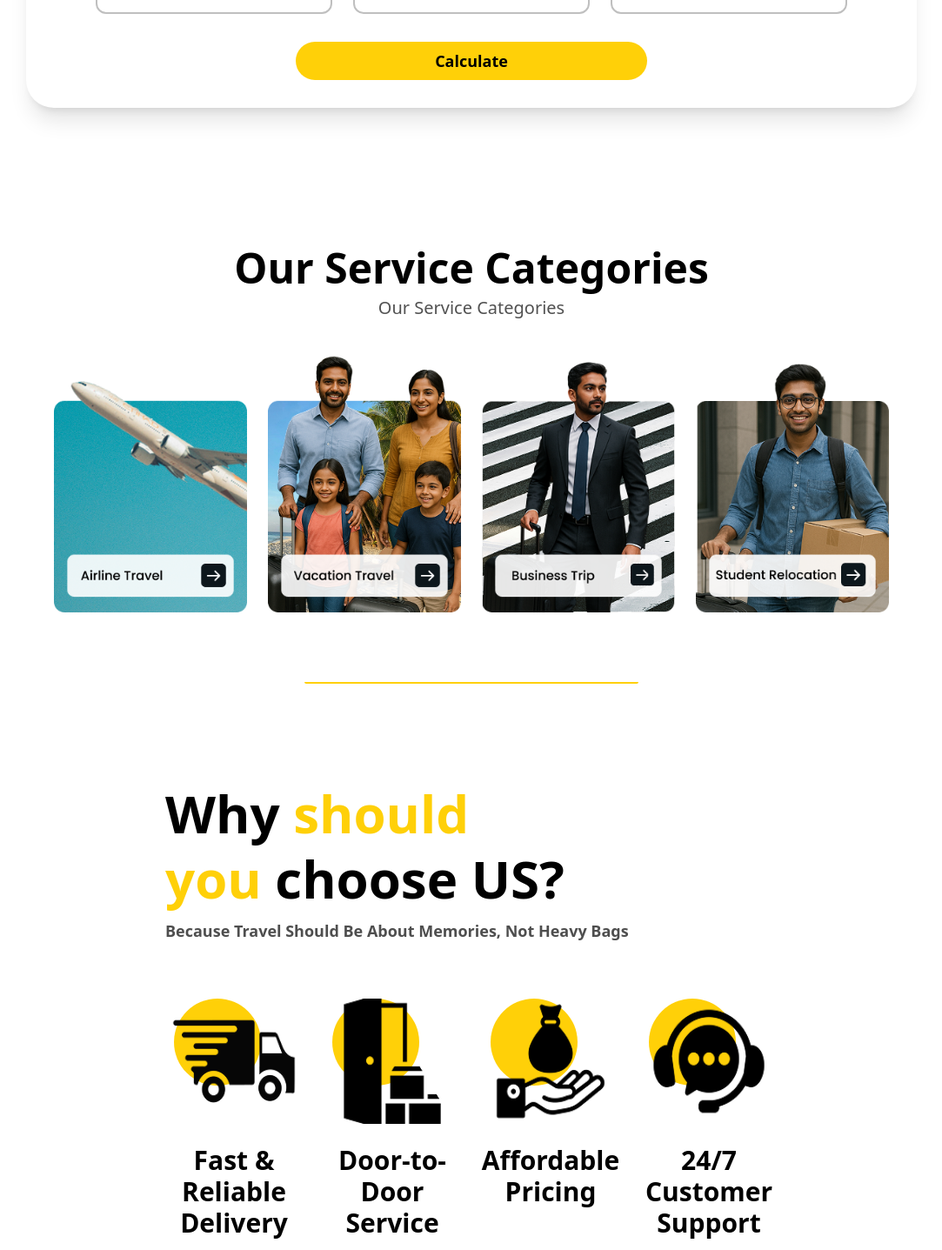
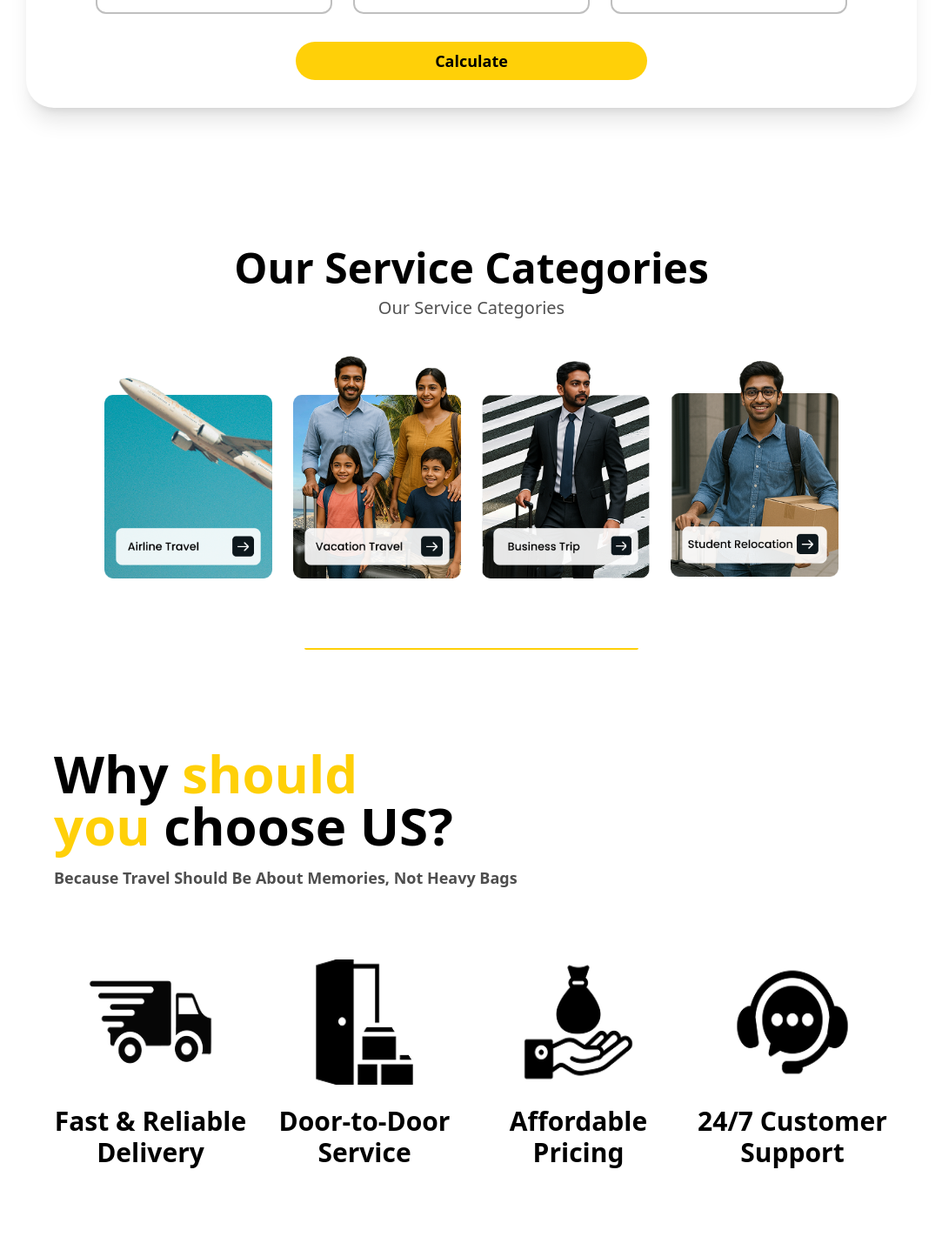
Before and after one commit to Ashish-Singh-Negi/XCESS, a Next.js app: page / in a window 1280 px wide. Shown: the part 1100-2537 px from the top of the page at 87% size, without its empty margins (98-1181 px from the left). Built offline with nearby package versions, Linux system fonts and the light colour scheme.

Commit message:
Update home page UI

```diff
--- a/app/globals.css
+++ b/app/globals.css
@@ -1,18 +1,22 @@
 @import url("https://fonts.googleapis.com/css2?family=Poppins:ital,wght@0,100;0,200;0,300;0,400;0,500;0,600;0,700;0,800;0,900;1,100;1,200;1,300;1,400;1,500;1,600;1,700;1,800;1,900&display=swap");
 @import "tailwindcss";
 
+/* ✅ Define your custom keyframes */
+@keyframes slide-in {
+  from {
+    opacity: 0;
+    transform: translateX(100%);
+  }
+  to {
+    opacity: 1;
+    transform: translateX(0);
+  }
+}
+
 @theme {
+  --animate-slide-in: slide-in 0.8s ease-out forwards;
   --font-pop: "Poppins";
   --color-primary: #ffd008;
-}
-
-@layer utilities {
-  .fade-slide {
-    @apply transition-opacity duration-1000 ease-in-out opacity-0;
-  }
-  .fade-slide.active {
-    @apply opacity-100;
-  }
 }
 
 /* Chrome, Safari, Edge, Opera */
@@ -26,28 +30,3 @@ input[type="number"]::-webkit-outer-spin-button {
 input[type="number"] {
   appearance: textfield;
 }
-
-/* :root {
-  --background: #ffffff;
-  --foreground: #171717;
-}
-
-@theme inline {
-  --color-background: var(--background);
-  --color-foreground: var(--foreground);
-  --font-sans: var(--font-geist-sans);
-  --font-mono: var(--font-geist-mono);
-}
-
-@media (prefers-color-scheme: dark) {
-  :root {
-    --background: #0a0a0a;
-    --foreground: #ededed;
-  }
-}
-
-body {
-  background: var(--background);
-  color: var(--foreground);
-  font-family: Arial, Helvetica, sans-serif;
-} */
--- a/app/layout.tsx
+++ b/app/layout.tsx
@@ -16,7 +16,7 @@ export default function RootLayout({
 }>) {
   return (
     <html lang="en">
-      <body className={`h-dvh w-full bg-white antialiased`}>
+      <body className={`h-dvh w-full bg-white antialiased overflow-x-hidden`}>
         <div className="min-h-screen w-full">
           <Header />
           {children}
--- a/app/page.tsx
+++ b/app/page.tsx
@@ -54,7 +54,11 @@ export default function Home() {
 
       <section
         style={{ backgroundImage: `url('${slides[slideIndex]}')` }}
-        className={`min-h-[740px] sm:min-h-[800px] transition-all lg:min-h-[1024px] w-full rounded-b-3xl sm:rounded-none bg-center bg-cover bg-no-repeat pt-[72px] md:pt-28`}
+        className="absolute -z-10 top-0 transition-all min-h-[740px] sm:min-h-[800px] lg:min-h-[1024px] w-full rounded-b-3xl sm:rounded-none bg-center bg-cover bg-no-repeat pt-[72px] md:pt-28"
+      />
+
+      <section
+        className={`min-h-[740px] sm:min-h-[800px] lg:min-h-[1024px] w-full rounded-b-3xl sm:rounded-none bg-center bg-cover bg-no-repeat pt-[72px] md:pt-28`}
       >
         <div className="px-6 sm:px-12 lg:px-24 py-20 md:py-20 lg:py-32 sm:text-left flex flex-col items-center sm:block">
           <h1 className="text-[40px] sm:text-6xl lg:text-7xl text-white font-bold italic leading-tight max-w-[90%]">
@@ -140,14 +144,14 @@ export default function Home() {
       </div>
 
       {/* Service Categories */}
-      <section className="sm:w-[90%] pt-20 md:pt-40 px-6 sm:px-12 lg:px-24 flex flex-col items-center text-center">
+      <section className="sm:w-[90%] pt-20 md:pt-40 px-6 sm:px-12 flex flex-col items-center text-center">
         <h2 className="text-4xl sm:text-5xl font-semibold">
           Our Service Categories
         </h2>
         <p className="text-lg sm:text-xl text-[#515151] mt-2">
           Our Service Categories
         </p>
-        <div className="mt-10 grid grid-cols-1 sm:grid-cols-2 lg:grid-cols-4 gap-6">
+        <div className="mt-10 w-[80%] grid grid-cols-1 sm:grid-cols-2 lg:grid-cols-4 gap-6">
           {["Service-Card1", "Service-Card2", "Service-Card3"].map(
             (card, i) => (
               <Image
@@ -172,15 +176,15 @@ export default function Home() {
 
       {/* Why Choose Us */}
       <p className="h-0.5 w-3/4 sm:w-96 bg-primary mt-20 mx-auto rounded-b-full"></p>
-      <section className="sm:w-[80%] py-14 md:py-28 px-6 sm:px-12 lg:px-40 sm:text-left">
-        <h1 className="text-4xl sm:text-6xl font-bold leading-tight">
+      <section className="sm:w-[80%] py-14 md:py-28 sm:text-left px-8">
+        <h1 className="text-4xl sm:text-6xl font-bold">
           Why <span className="text-primary">should</span> <br />
           <span className="text-primary">you</span> choose US?
         </h1>
-        <p className="text-base sm:text-lg text-[#4E4E4E] font-semibold mt-2">
+        <p className="text-base sm:text-lg text-[#4E4E4E] font-semibold mt-4">
           Because Travel Should Be About Memories, Not Heavy Bags
         </p>
-        <div className="mt-16 grid grid-cols-1 sm:grid-cols-2 lg:grid-cols-4 gap-20 sm:gap-6">
+        <div className="mt-20 grid grid-cols-1 sm:grid-cols-2 lg:grid-cols-4 gap-20 sm:gap-6">
           {[
             {
               img: "Feature1",
@@ -201,7 +205,7 @@ export default function Home() {
           ].map((feature, i) => (
             <div
               key={feature.text}
-              className="relative flex flex-col gap-6 items-center"
+              className="flex flex-col gap-6 items-center"
             >
               <Image
                 className="size-36"
@@ -213,7 +217,6 @@ export default function Home() {
               <p className="text-3xl font-semibold text-center">
                 {feature.text}
               </p>
-              <div className="absolute -z-10 right-12 top-0 size-[100px] rounded-full bg-primary"></div>
             </div>
           ))}
         </div>
@@ -229,7 +232,7 @@ export default function Home() {
         <div className="absolute -z-10 -top-40 -right-[460px] size-[800px] bg-[#FFF56926] rounded-full"></div>
         <div className="absolute -z-10 -bottom-[620px] -left-[560px] size-[1060px] bg-[#FEFFEF] rounded-full"></div>
 
-        <main className="flex flex-col lg:flex-row items-center mt-24 mb-20">
+        <main className="w-[80%] flex flex-col lg:flex-row lg:justify-center items-center mt-24 mb-20">
           {/* Step 1 */}
           <div className="flex flex-col items-center gap-2 lg:justify-between justify-center h-80 w-64">
             <div className="size-[52px] bg-primary rounded-full text-3xl flex justify-center items-center">
@@ -241,7 +244,7 @@ export default function Home() {
               height={122}
               width={122}
             />
-            <p className="text-xl sm:text-2xl md:text-3xl font-medium text-center">
+            <p className="text-xl sm:text-2xl font-medium text-center">
               Book <br /> Online
             </p>
           </div>
@@ -254,7 +257,7 @@ export default function Home() {
               2
             </div>
             <Image src="/Bag.png" alt="Bag Icon" height={122} width={122} />
-            <p className="text-xl sm:text-2xl md:text-3xl font-medium text-center">
+            <p className="text-xl sm:text-2xl font-medium text-center">
               We Collect <br /> Your Bag
             </p>
           </div>
@@ -272,7 +275,7 @@ export default function Home() {
               height={122}
               width={122}
             />
-            <p className="text-xl sm:text-2xl md:text-3xl font-medium text-center">
+            <p className="text-xl sm:text-2xl font-medium text-center">
               Secure Delivery <br /> to Destination
             </p>
           </div>
@@ -285,7 +288,7 @@ export default function Home() {
               4
             </div>
             <Image src="/Van.png" alt="Van Icon" height={122} width={122} />
-            <p className="text-xl sm:text-2xl md:text-3xl font-medium text-center">
+            <p className="text-xl sm:text-2xl font-medium text-center">
               Track Your <br /> Shipment
             </p>
           </div>
@@ -297,7 +300,7 @@ export default function Home() {
           About US
         </h2>
 
-        <p className="text-base sm:text-lg md:text-xl lg:text-2xl mt-10 text-center font-medium max-w-[90%] sm:max-w-[720px] md:max-w-[960px] lg:max-w-[1280px] px-4">
+        <p className="sm:w-[80%] text-base sm:text-lg md:text-xl lg:text-2xl mt-10 text-center font-medium max-w-[90%] sm:max-w-[720px] md:max-w-[960px] lg:max-w-[1280px] px-4">
           Xcess Luggage makes travel simpler, lighter, and stress-free. We
           specialize in door-to-door baggage delivery, helping you skip queues
           and heavy lifting. Our service covers major Indian cities, ensuring
@@ -310,7 +313,7 @@ export default function Home() {
       </section>
 
       <section className="w-full my-20 py-10 flex flex-col items-center">
-        <h2 className="w-full sm:w-[80%] text-4xl mb-20 px-6 sm:px-10 md:px-20 lg:px-40 xl:px-40">
+        <h2 className="w-full sm:w-[80%] text-4xl mb-14 px-6 sm:px-8 leading-0">
           <p className="text-3xl sm:text-4xl md:text-5xl font-semibold">
             What <span className="text-primary">People Say ?</span>
           </p>
@@ -354,8 +357,8 @@ export default function Home() {
       </section>
       <p className="h-0.5 w-3/4 sm:w-96 bg-gradient-to-r from-white via-primary to-white mb-10 -mt-10 mx-auto rounded-b-full"></p>
 
-      <section className="w-full max-w-[1200px] mx-auto flex flex-col items-center gap-10 py-20 px-4 sm:px-8">
-        <p className="text-3xl sm:text-4xl md:text-5xl font-medium text-center leading-snug">
+      <section className="w-[80%] mx-auto flex flex-col items-center gap-10 py-20 px-4">
+        <p className="text-3xl sm:text-4xl md:text-5xl font-medium text-center">
           Ready to Travel Light <br /> without worrying about that extra
           luggage?
         </p>
--- a/package.json
+++ b/package.json
@@ -11,7 +11,7 @@
   "dependencies": {
     "@svgr/webpack": "^8.1.0",
     "next": "15.5.4",
-    "react": "19.1.0",
+    "react": "^19.2.0",
     "react-dom": "19.1.0",
     "react-fast-marquee": "^1.6.5",
     "react-icons": "^5.5.0"
```
Also changed, not shown: 1 other file (tests, documents, lock files or other folders).
